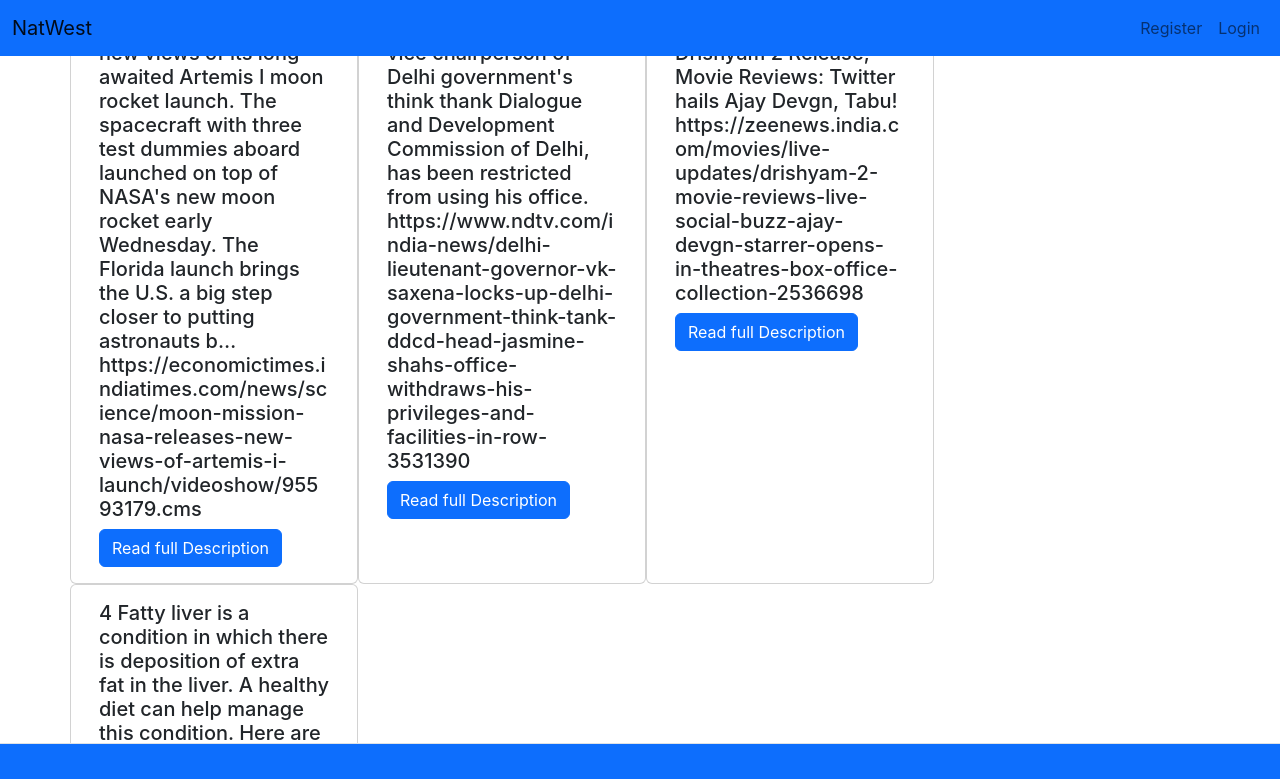
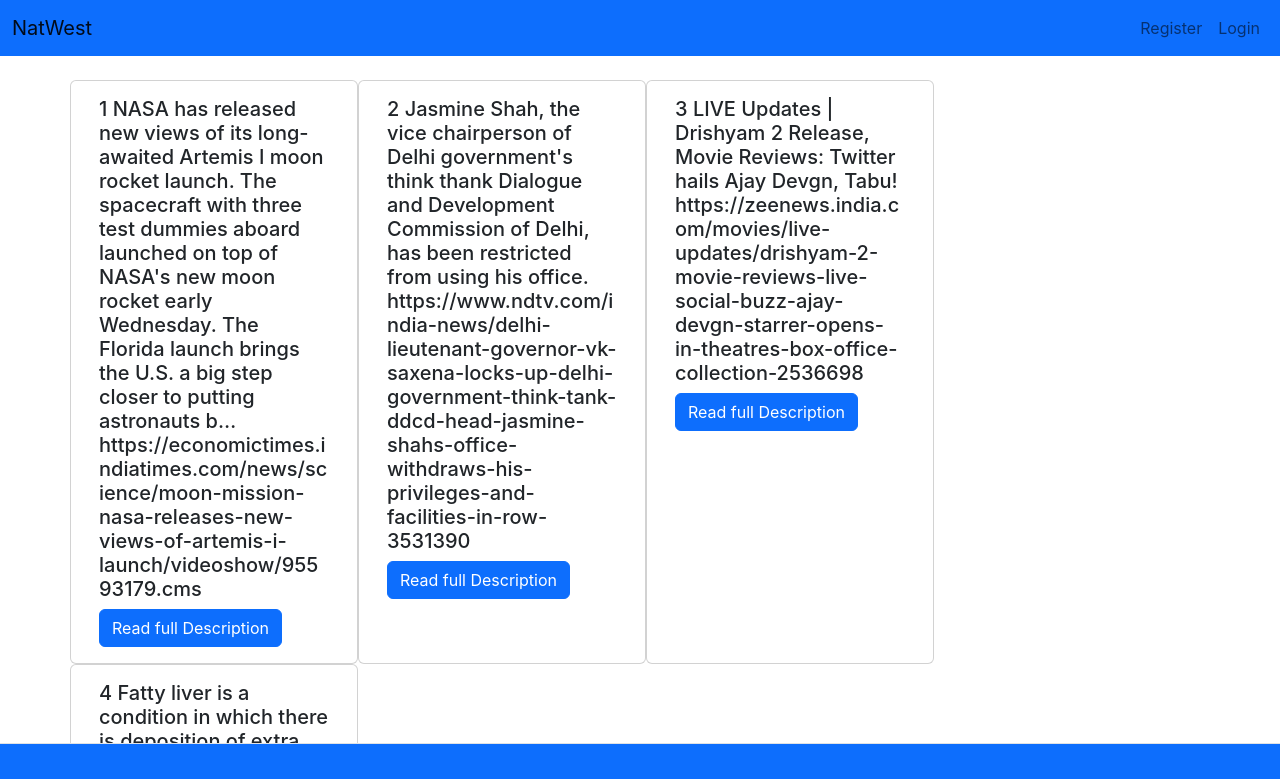
Before and after one commit to devendrasrivastava/react-assignment2-boilerplate, a React (Create React App) app: page /readnow in a window 1280 px wide. Shown: the top 779 px of the page. Built offline with nearby package versions, Linux system fonts and the light colour scheme; data requests are answered from the project's data file.

Commit message:
read now cards margin fixed

```diff
--- /dev/null
+++ b/src/Components/ReadNow/ReadNow.css
@@ -0,0 +1,4 @@
+.user-Readnow{
+    margin-top:10vh;
+
+}
--- a/src/Components/ReadNow/ReadNow.jsx
+++ b/src/Components/ReadNow/ReadNow.jsx
@@ -1,4 +1,5 @@
 import React,{useEffect, useState} from 'react'
+import './ReadNow.css'
 // import { NavItem } from 'react-bootstrap'
 
 export default function ReadNow() {
@@ -17,7 +18,7 @@
 
 
   return (
-    <div className="container">
+    <div className="container user-Readnow mx-auto">
     <div className="row">
         {
             news.map(item=><div className="card" style={{width: "18rem"}}>
```
